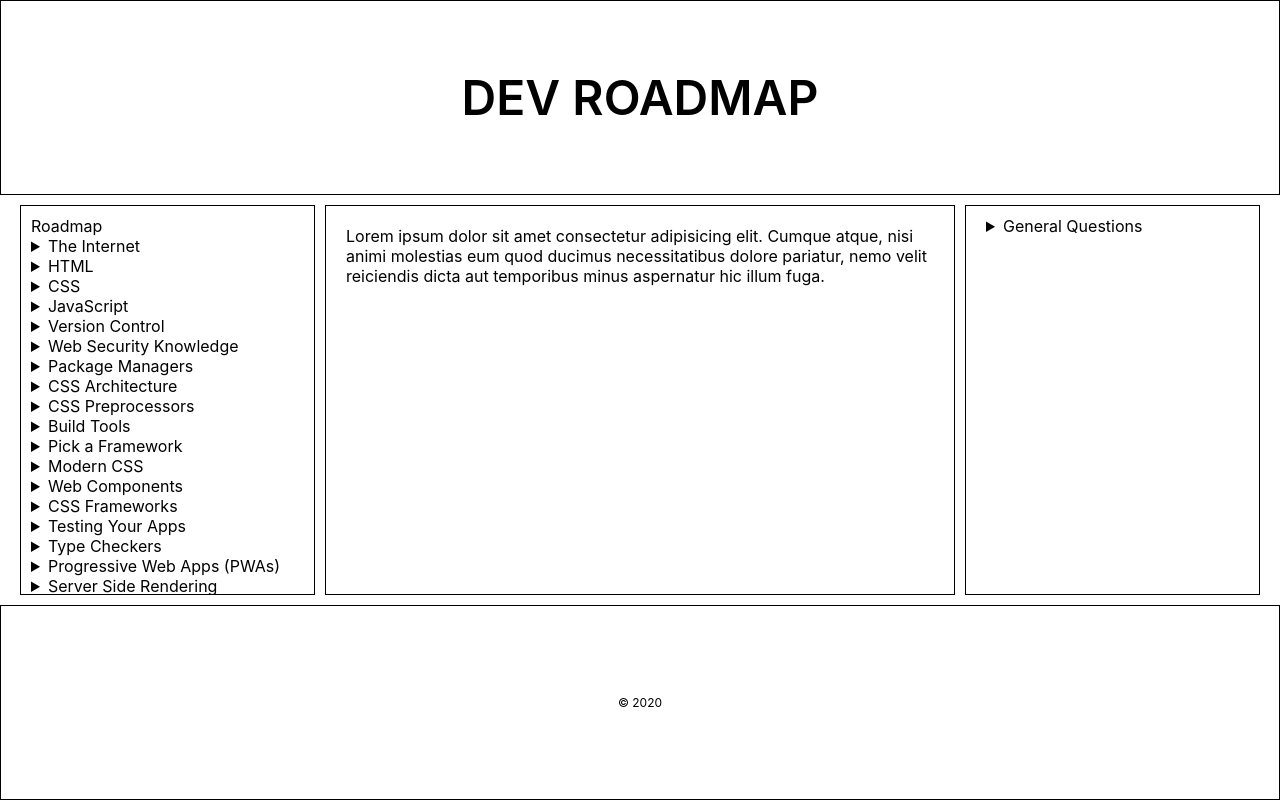
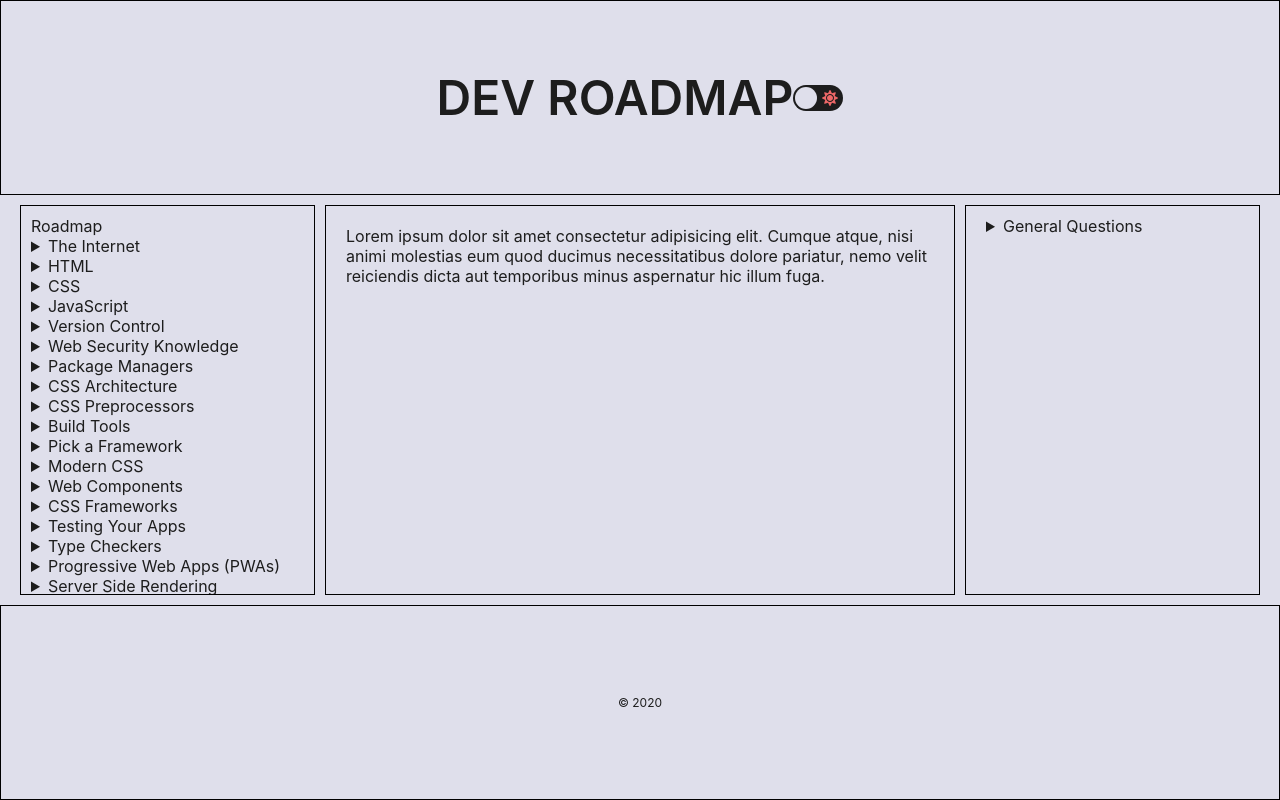
Before and after one commit to timmybytes-learning/dev-site, a React (Create React App) app: page / in a window 1280 px wide. Built offline with nearby package versions, Linux system fonts and the light colour scheme.

Commit message:
Add icons and dark mode toggle

```diff
--- a/package.json
+++ b/package.json
@@ -3,11 +3,15 @@
   "version": "0.1.0",
   "private": true,
   "dependencies": {
+    "@fortawesome/fontawesome-svg-core": "^1.2.30",
+    "@fortawesome/free-solid-svg-icons": "^5.14.0",
+    "@fortawesome/react-fontawesome": "^0.1.11",
     "@testing-library/jest-dom": "^4.2.4",
     "@testing-library/react": "^9.3.2",
     "@testing-library/user-event": "^7.1.2",
     "react": "^16.13.1",
     "react-dom": "^16.13.1",
+    "react-icons": "^3.11.0",
     "react-scripts": "3.4.3"
   },
   "scripts": {
--- a/public/index.html
+++ b/public/index.html
@@ -7,39 +7,10 @@
     <meta name="theme-color" content="#000000" />
     <meta name="description" content="Web site created using create-react-app" />
     <link rel="apple-touch-icon" href="%PUBLIC_URL%/logo192.png" />
-    <!--
-      manifest.json provides metadata used when your web app is installed on a
-      user's mobile device or desktop. See https://developers.google.com/web/fundamentals/web-app-manifest/
-    -->
     <link rel="manifest" href="%PUBLIC_URL%/manifest.json" />
-    <link
-      href="https://cdnjs.cloudflare.com/ajax/libs/ionicons/2.0.1/css/ionicons.css"
-      rel="stylesheet"
-      type="text/css"
-    />
-    <!--
-      Notice the use of %PUBLIC_URL% in the tags above.
-      It will be replaced with the URL of the `public` folder during the build.
-      Only files inside the `public` folder can be referenced from the HTML.
-
-      Unlike "/favicon.ico" or "favicon.ico", "%PUBLIC_URL%/favicon.ico" will
-      work correctly both with client-side routing and a non-root public URL.
-      Learn how to configure a non-root public URL by running `npm run build`.
-    -->
     <title>React App</title>
   </head>
   <body>
-    <noscript>You need to enable JavaScript to run this app.</noscript>
     <div id="root"></div>
-    <!--
-      This HTML file is a template.
-      If you open it directly in the browser, you will see an empty page.
-
-      You can add webfonts, meta tags, or analytics to this file.
-      The build step will place the bundled scripts into the <body> tag.
-
-      To begin the development, run `npm start` or `yarn start`.
-      To create a production bundle, use `npm run build` or `yarn build`.
-    -->
   </body>
 </html>
--- /dev/null
+++ b/src/components/DarkModeToggle.jsx
@@ -0,0 +1,25 @@
+import React from "react";
+import { FaMoon, FaSun } from "react-icons/fa";
+
+export default function DarkModeToggle() {
+  // const checkboxToggle = document.getElementById("checkbox");
+
+  // checkboxToggle.addEventListener("changed", () => {
+  //   // change theme
+  // });
+
+  const handleClick = () => {
+    document.body.classList.toggle("dark");
+  };
+
+  return (
+    <div>
+      <input type="checkbox" className="checkbox" id="checkbox" />
+      <label htmlFor="checkbox" className="toggle-label" onClick={handleClick}>
+        <FaMoon className="toggle-icons" />
+        <FaSun className="toggle-icons" />
+        <div className="ball"></div>
+      </label>
+    </div>
+  );
+}
--- a/src/components/Header.jsx
+++ b/src/components/Header.jsx
@@ -1,9 +1,13 @@
 import React from "react";
+import DarkModeToggle from "./DarkModeToggle";
 
 export default function Header() {
   return (
-    <header className="header border flex center-all">
-      <h1>DEV ROADMAP</h1>
-    </header>
+    <>
+      <header className="header border flex center-all">
+        <h1>DEV ROADMAP</h1>
+        <DarkModeToggle />
+      </header>
+    </>
   );
 }
--- /dev/null
+++ b/src/scss/components/_dark-mode-toggle.scss
@@ -0,0 +1,42 @@
+.dark {
+  background-color: $ColorDark;
+  color: $ColorLight;
+  transition: transform 0.2s linear;
+}
+
+.toggle-label {
+  background-color: $ColorDark;
+  display: flex;
+  align-items: center;
+  justify-content: space-between;
+  padding: 5px;
+  border-radius: 50px;
+  width: 50px;
+  height: 26px;
+  position: relative;
+}
+
+.toggle-icons {
+  color: $ColorPrimary;
+  font-size: $Size4;
+}
+
+.ball {
+  top: 2px;
+  left: 2px;
+  border-radius: 50%;
+  width: 22px;
+  height: 22px;
+  background-color: $ColorLight;
+  position: absolute;
+  transition: transform 0.1s linear;
+}
+
+.checkbox {
+  opacity: 0;
+  position: absolute;
+}
+
+.checkbox:checked + .toggle-label .ball {
+  transform: translateX(24px);
+}
--- /dev/null
+++ b/src/scss/defaults/_colors.scss
@@ -0,0 +1,3 @@
+$ColorLight: #dfdfeb;
+$ColorDark: #1d1d1d;
+$ColorPrimary: #ee6868;
--- a/src/scss/defaults/_resets.scss
+++ b/src/scss/defaults/_resets.scss
@@ -7,3 +7,9 @@
   font: inherit;
   vertical-align: baseline;
 }
+
+body {
+  background-color: $ColorLight;
+  color: $ColorDark;
+  transition: transform 0.2s linear;
+}
--- a/src/scss/index.scss
+++ b/src/scss/index.scss
@@ -1,7 +1,9 @@
 @import "./defaults/sizing";
+@import "./defaults/colors";
 @import "./defaults/resets";
 @import "./defaults/fonts";
 @import "./grid-container";
+@import "./components/dark-mode-toggle";
 @import "./components/header";
 @import "./components/nav";
 @import "./components/content";
```
Also changed, not shown: src/index.css, 2 other files (tests, documents, lock files or other folders).
